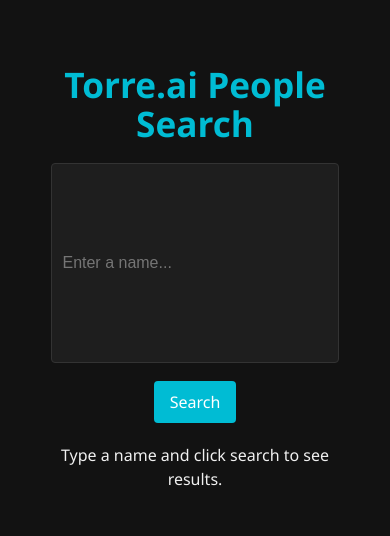
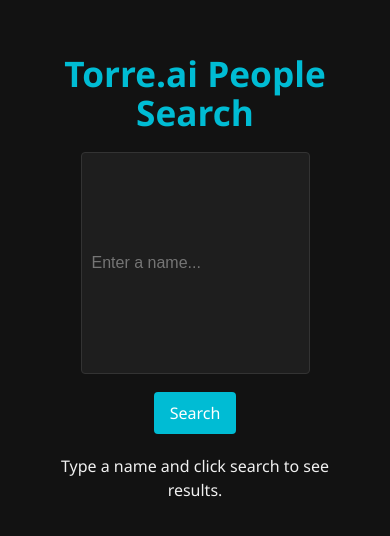
Before and after one commit to Anslemakadu/torre-search, a React (Vite) app: page / in a window 390 px wide. Shown: the part 148-684 px from the top of the page. Built offline with nearby package versions, Linux system fonts and the light colour scheme.

Commit message:
Fix mobile input sizing – remove full width stretch, center like desktop

```diff
--- a/src/App.css
+++ b/src/App.css
@@ -147,17 +147,17 @@
     align-items: center;
   }
 
-  /* Now we give input and button full width safely for mobile only */
+  /*  Keep input narrow and centered like desktop */
   .search-bar input{
-    width: 90%;
+    width: auto;
     padding: 10px;
     font-size: 1rem;
-    box-sizing: border-box;
     max-width: 300px;
+    min-width: 200px;
     margin-bottom: 10px;
   }
   .search-bar button {
-    width: fit-content;
+    width: auto;
     max-width: 300px;
     padding: 10px 16px;
   }
```
